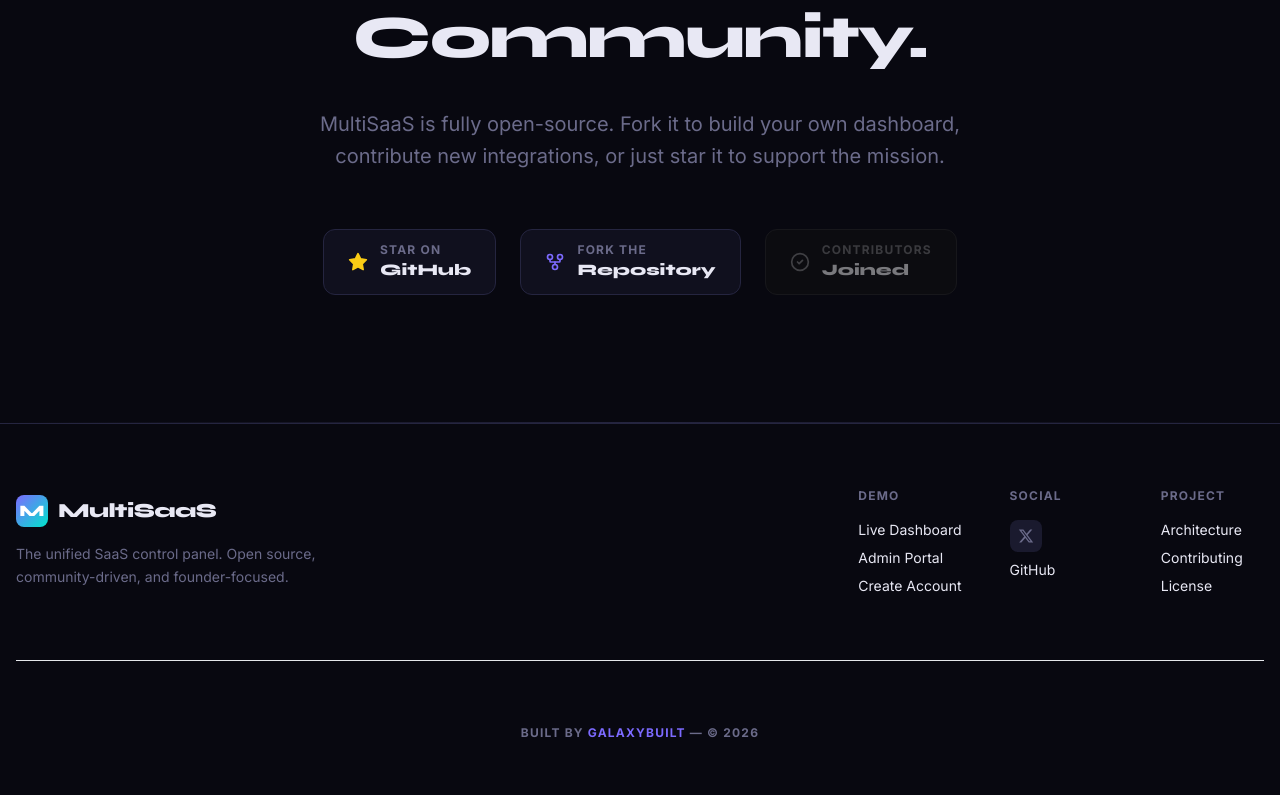
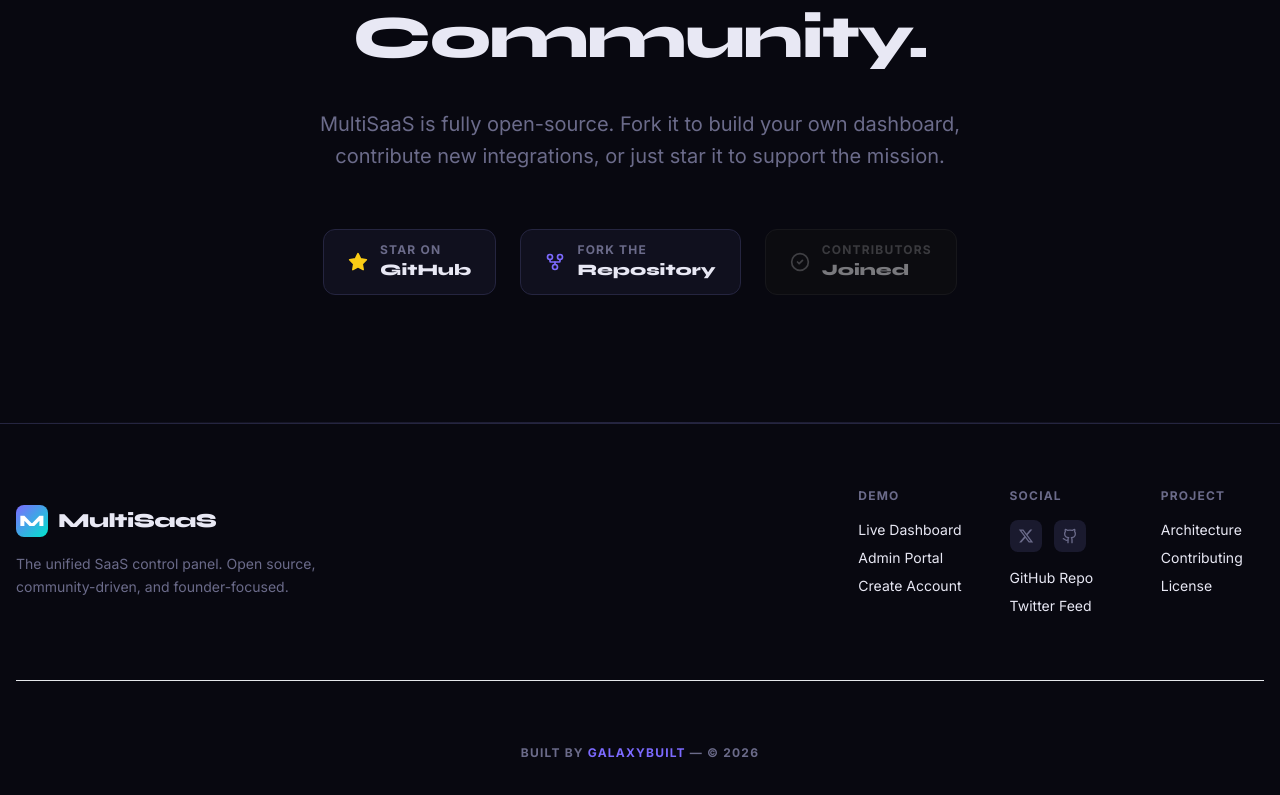
Before and after one commit to GalaxyBuilt/MultiSaaS, a Next.js app in the folder frontend/: page / in a window 1280 px wide. Shown: the part 3256-4051 px from the top of the page. Built offline with nearby package versions, Linux system fonts and the light colour scheme.

Commit message:
fix: integrate GitHubLink component and update footer social links

```diff
--- a/frontend/src/app/page.tsx
+++ b/frontend/src/app/page.tsx
@@ -3,7 +3,7 @@
 import Link from 'next/link'
 import { useRouter } from 'next/navigation'
 import { ArrowRight, CheckCircle2, LayoutDashboard, Zap, Shield, Globe, Star, Github, GitFork, Sparkles, Layout, Layers, Bot } from 'lucide-react'
-import { ThemeToggle, TwitterLink } from '@/components/ui'
+import { ThemeToggle, TwitterLink, GitHubLink } from '@/components/ui'
 import { useAuthStore } from '@/lib/store'
 
 export default function LandingPage() {
@@ -263,9 +263,13 @@ export default function LandingPage() {
             </div>
             <div className="space-y-4">
               <h5 className="text-xs font-bold uppercase text-muted tracking-widest">Social</h5>
-              <ul className="space-y-2 text-sm flex flex-col items-start">
-                <li><TwitterLink /></li>
-                <li><Link href="https://github.com/nelsonnefu" target="_blank" className="hover:text-accent transition-colors">GitHub</Link></li>
+              <div className="flex items-center gap-3">
+                <TwitterLink />
+                <GitHubLink />
+              </div>
+              <ul className="space-y-2 text-sm mt-4">
+                <li><Link href="https://github.com/galaxybuilt" target="_blank" className="hover:text-accent transition-colors">GitHub Repo</Link></li>
+                <li><Link href="https://x.com/galaxybuilt" target="_blank" className="hover:text-accent transition-colors">Twitter Feed</Link></li>
               </ul>
             </div>
             <div className="space-y-4 hidden sm:block">
--- /dev/null
+++ b/frontend/src/components/ui/GitHubLink.tsx
@@ -0,0 +1,18 @@
+'use client'
+
+import Link from 'next/link'
+import { Github } from 'lucide-react'
+
+export function GitHubLink() {
+    return (
+        <Link
+            href="https://github.com/galaxybuilt"
+            target="_blank"
+            rel="noopener noreferrer"
+            className="p-2 rounded-lg bg-surface2 hover:bg-border transition-colors text-muted hover:text-text flex items-center justify-center"
+            aria-label="GitHub"
+        >
+            <Github className="w-4 h-4" />
+        </Link>
+    )
+}
--- a/frontend/src/components/ui/index.tsx
+++ b/frontend/src/components/ui/index.tsx
@@ -149,3 +149,4 @@ export function StatusDot({ status }: { status: string }) {
 
 export * from './ThemeToggle'
 export * from './TwitterLink'
+export * from './GitHubLink'
```
